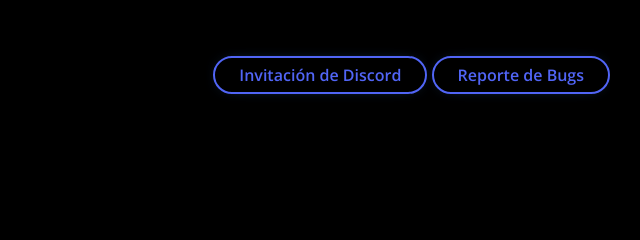
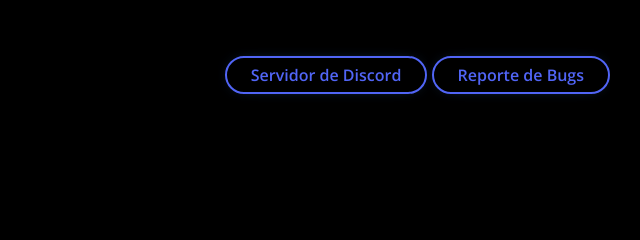
Before and after one commit to Acoss1x/musicmp3, a plain HTML site: page index.html in a window 1280 px wide. Shown: the top 240 px of the page, 606-1246 px from the left. Drawn offline with nearby package versions, Linux system fonts and the light colour scheme.

Commit message:
Página actualizada

```diff
--- a/index.html
+++ b/index.html
@@ -20,7 +20,7 @@
         <p> MusicMP3 Bot. </p>
       </div>
       <div class="nav__links">
-        <a href="https://discord.com/oauth2/authorize?client_id=881926666836926565&scope=bot&permissions=7784619969" class="nav__link">Invitación de Discord</a>
+        <a href="https://discord.gg/ddb8ta6pPw" class="nav__link">Servidor de Discord</a>
         <a href="https://forms.gle/F5Mgo59zZ9EA1epK7" class="nav__link">Reporte de Bugs</a>
       </div>
     </nav>
```
Also changed, not shown: images/bg-section-bottom-mobile-1.svg (added), images/bg-section-bottom-mobile-2.svg (added), images/bg-section-top-mobile-1.svg (added), images/bg-section-top-mobile-2.svg (added).
